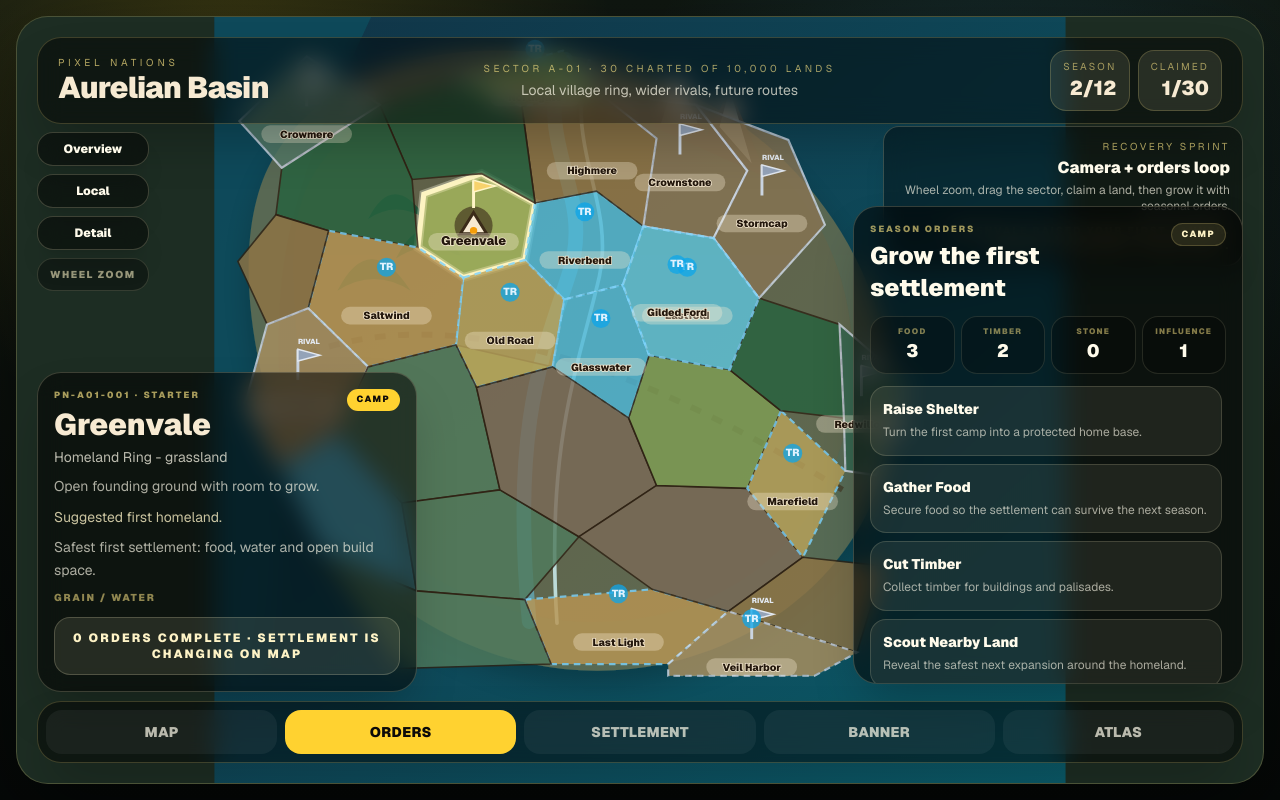
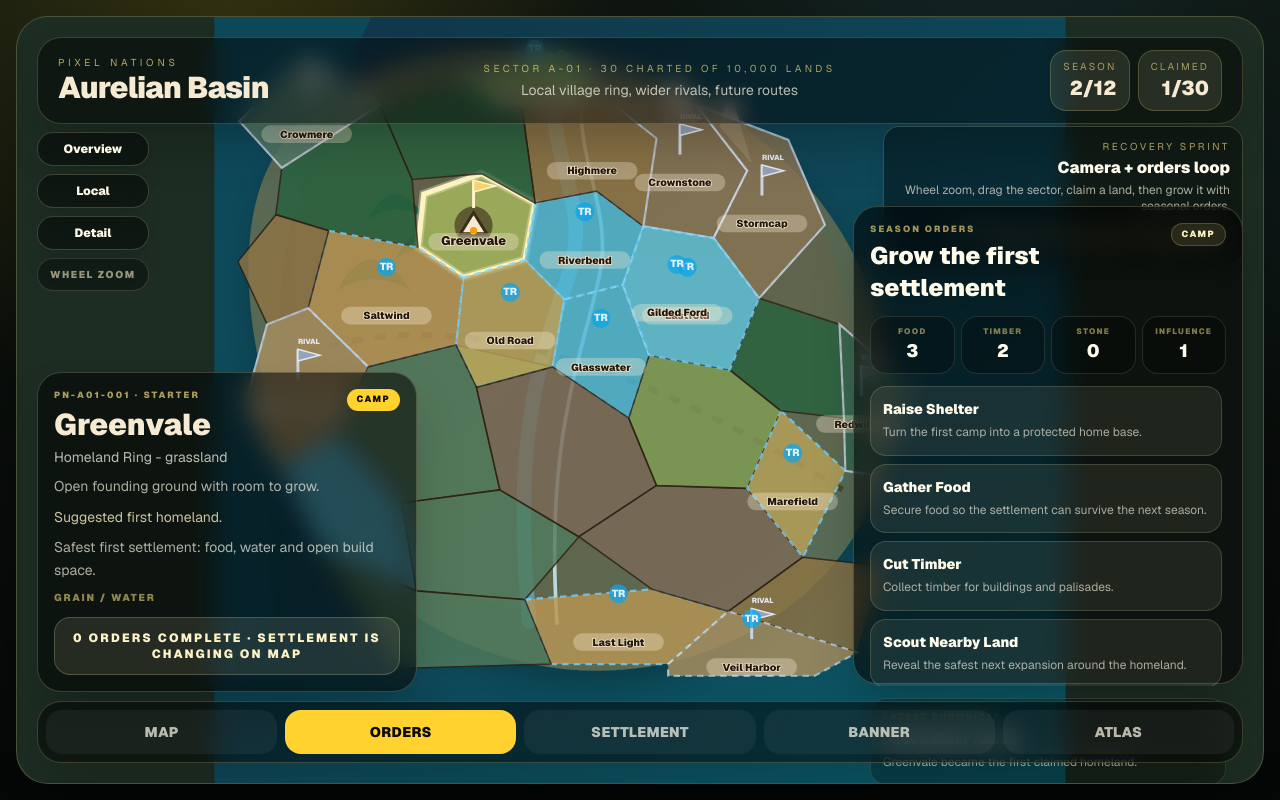
Before and after one commit to tomat60/pixel-nations, a Next.js app: page /play in a window 1280 px wide. Both pictures are taken after a click on the button "Choose this land". Built offline with nearby package versions, Linux system fonts and the light colour scheme.

Commit message:
fix: surface market path order after settlement growth

```diff
--- a/app/play/components/OrdersPanel.tsx
+++ b/app/play/components/OrdersPanel.tsx
@@ -1,13 +1,15 @@
-import { developmentOrders, getPhase, type PlayAction, type PlayState } from "../lib/play-state";
+import { developmentOrders, getPhase, type DevelopmentOrder, type OrderId, type PlayAction, type PlayState } from "../lib/play-state";
 
 export function OrdersPanel({ state, dispatch }: { state: PlayState; dispatch: (action: PlayAction) => void }) {
   if (state.ownedPlotIds.length === 0) return null;
 
   const phase = getPhase(state);
   const availableOrders = developmentOrders.filter((order) => !state.completedOrders.includes(order.id));
+  const nextRouteOrder = availableOrders.find((order) => order.id === "open-market" && state.completedOrders.length >= 5);
+  const visibleOrders = prioritizeOrders(availableOrders, nextRouteOrder?.id).slice(0, 6);
 
   return (
-    <aside data-qa="orders-panel" className="absolute right-3 top-[12rem] z-20 max-h-[calc(100%-18rem)] w-[300px] overflow-hidden rounded-3xl border border-amber-100/20 bg-black/58 p-3 shadow-2xl backdrop-blur-md md:right-5 md:top-[11.8rem] md:w-[390px] md:p-4">
+    <aside data-qa="orders-panel" className="absolute right-3 top-[12rem] z-20 max-h-[calc(100%-18rem)] w-[300px] rounded-3xl border border-amber-100/20 bg-black/58 p-3 shadow-2xl backdrop-blur-md md:right-5 md:top-[11.8rem] md:w-[390px] md:p-4">
       <div className="flex items-start justify-between gap-3">
         <div>
           <p className="text-[9px] font-black uppercase tracking-[0.22em] text-amber-200/62">Season orders</p>
@@ -23,8 +25,15 @@ export function OrdersPanel({ state, dispatch }: { state: PlayState; dispatch: (
         <Stat label="Influence" value={state.resources.influence} />
       </div>
 
-      <div className="mt-3 max-h-[260px] space-y-2 overflow-auto pr-1 md:max-h-[330px]">
-        {availableOrders.slice(0, 6).map((order) => (
+      {nextRouteOrder && (
+        <button data-qa="order-open-market-priority" onClick={() => dispatch({ type: "runOrder", orderId: nextRouteOrder.id })} className="mt-3 w-full rounded-2xl border border-amber-200/45 bg-amber-300 px-3 py-3 text-left text-stone-950 shadow-lg shadow-black/30 transition hover:bg-amber-200">
+          <p className="text-sm font-black">{nextRouteOrder.label}</p>
+          <p className="mt-1 text-xs font-semibold leading-relaxed text-stone-800">{nextRouteOrder.short}</p>
+        </button>
+      )}
+
+      <div className="mt-3 max-h-[220px] space-y-2 overflow-auto pr-1 md:max-h-[300px]">
+        {visibleOrders.filter((order) => order.id !== nextRouteOrder?.id).map((order) => (
           <button key={order.id} data-qa={`order-${order.id}`} onClick={() => dispatch({ type: "runOrder", orderId: order.id })} className="w-full rounded-2xl border border-amber-100/16 bg-amber-100/8 p-3 text-left transition hover:border-amber-200/40 hover:bg-amber-100/14">
             <p className="text-sm font-black text-amber-50">{order.label}</p>
             <p className="mt-1 text-xs leading-relaxed text-amber-50/62">{order.short}</p>
@@ -44,6 +53,13 @@ export function OrdersPanel({ state, dispatch }: { state: PlayState; dispatch: (
   );
 }
 
+function prioritizeOrders(orders: DevelopmentOrder[], priorityId?: OrderId): DevelopmentOrder[] {
+  if (!priorityId) return orders;
+  const priority = orders.find((order) => order.id === priorityId);
+  if (!priority) return orders;
+  return [priority, ...orders.filter((order) => order.id !== priorityId)];
+}
+
 function Stat({ label, value }: { label: string; value: number }) {
   return (
     <div className="rounded-2xl border border-amber-100/12 bg-black/28 px-2 py-2">
```
